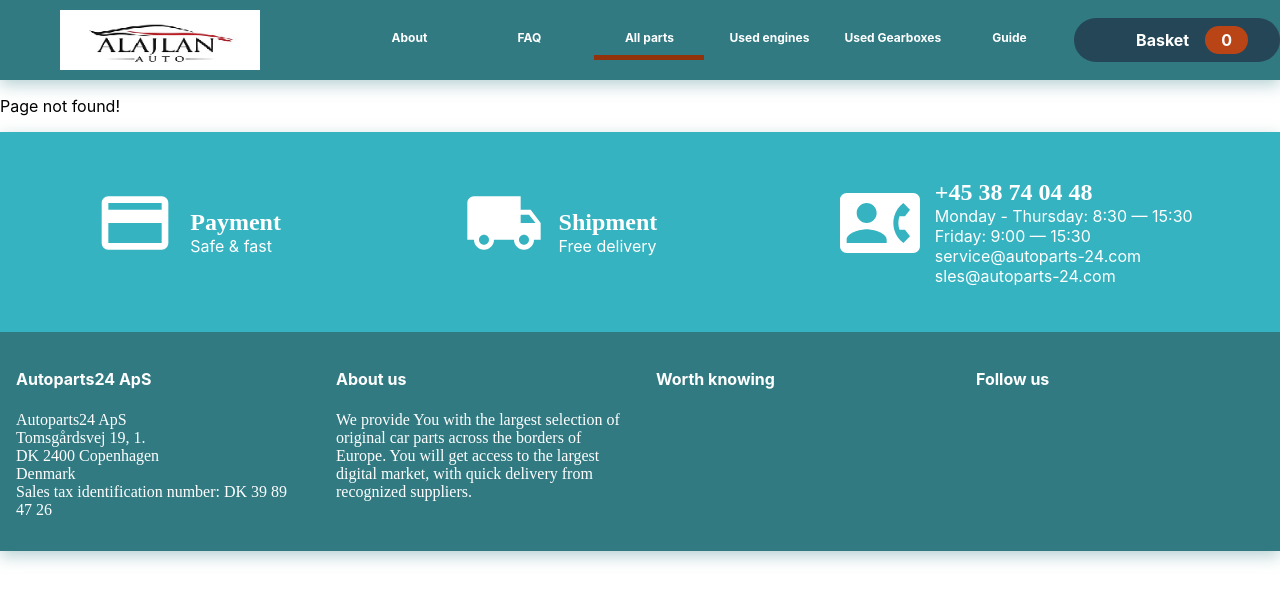
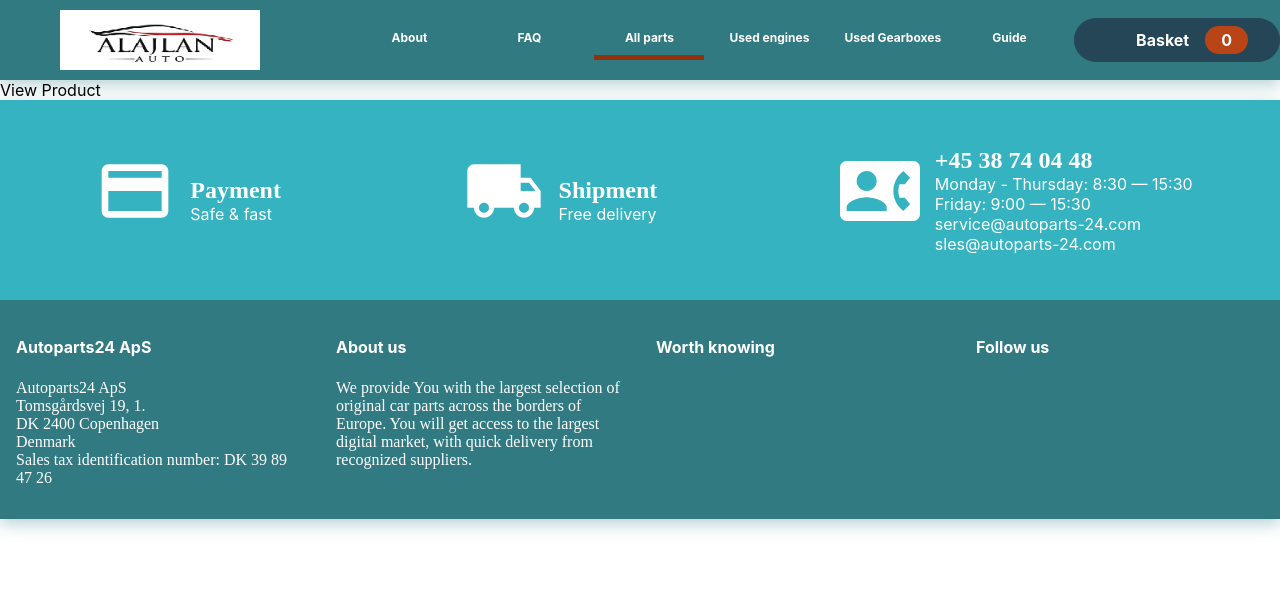
Before and after one commit to Nasruddinkhan/autoparts-ui, a React (Create React App) app: page /all-part/view-product in a window 1280 px wide. Shown: the top 602 px of the page. Built offline with nearby package versions, Linux system fonts and the light colour scheme; some icons are missing.

Commit message:
add cart

```diff
--- a/src/App.js
+++ b/src/App.js
@@ -3,6 +3,7 @@
 import { Navigate, Route, Routes } from "react-router-dom";
 import Layout from "./components/Layout/Layout";
 import AboutUs from "./pages/AboutUs";
+import AddToCart from "./pages/AddToCart";
 import AllPart from "./pages/AllPart";
 import Engines from "./pages/Engines";
 import FAQ from "./pages/FAQ";
@@ -10,6 +11,7 @@ import Gearbox from "./pages/Gearbox";
 import Guide from "./pages/Guide";
 import NotFound from "./pages/NotFound";
 import PartItems from "./pages/PartItems";
+import Product from "./pages/Product";
 
 // import Header from "./components/Layout/Header";
 
@@ -23,6 +25,7 @@ function App() {
         <Route path="/all-part">
           <Route index element={<AllPart />} />
           <Route path="item" element={<PartItems />} />
+          <Route path="view-product" element={<Product />} />
         </Route>
         <Route exact path="/faq" element={<FAQ />} />
         <Route exact path="/engines" element={<Engines />} />
--- a/src/components/Items/Item.js
+++ b/src/components/Items/Item.js
@@ -3,6 +3,10 @@ import React from "react";
 import ShoppingCartIcon from '@mui/icons-material/ShoppingCart';
 import "./Item.scss";
 const Item = () => {
+
+  const viewProducts = ()=> {
+    console.log(222);
+  }
   return (
     <Box sx={{ width: "100%" }}>
       <div className="item-container">
@@ -42,7 +46,7 @@ const Item = () => {
               <span className="itmkey">VIN-Number:</span>
               <span className="itmVal">WAUZZZ8DZTA211463</span>
             </div>
-            <span className="moredetails">More info</span>
+            <span className="moredetails" onClick={viewProducts}>More info</span>
           </div>
           <div className="colum">
             <div className="detailItm">
--- /dev/null
+++ b/src/pages/AddToCart.js
@@ -0,0 +1,9 @@
+import React from 'react'
+
+function AddToCart() {
+  return (
+    <div>AddToCart</div>
+  )
+}
+
+export default AddToCart;
--- /dev/null
+++ b/src/pages/Product.js
@@ -0,0 +1,9 @@
+import React from 'react'
+
+const Product =()=> {
+  return (
+    <div>View Product</div>
+  )
+}
+
+export default Product
```
